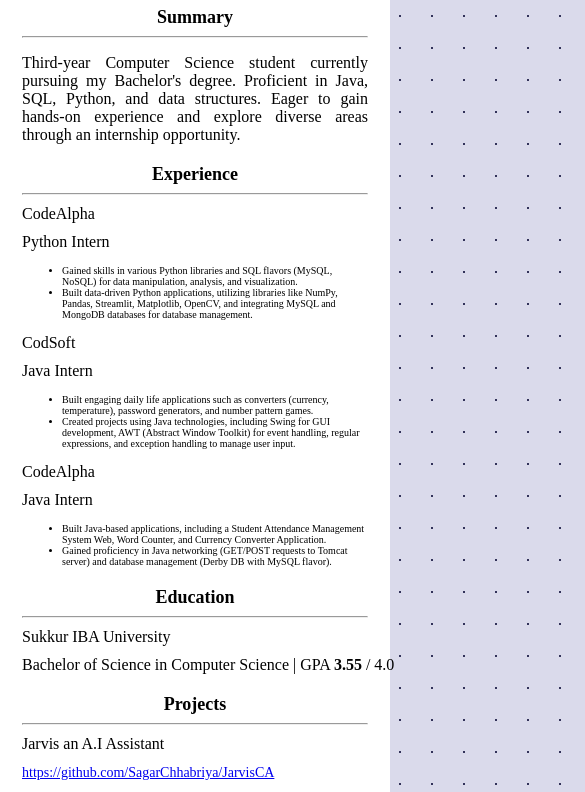
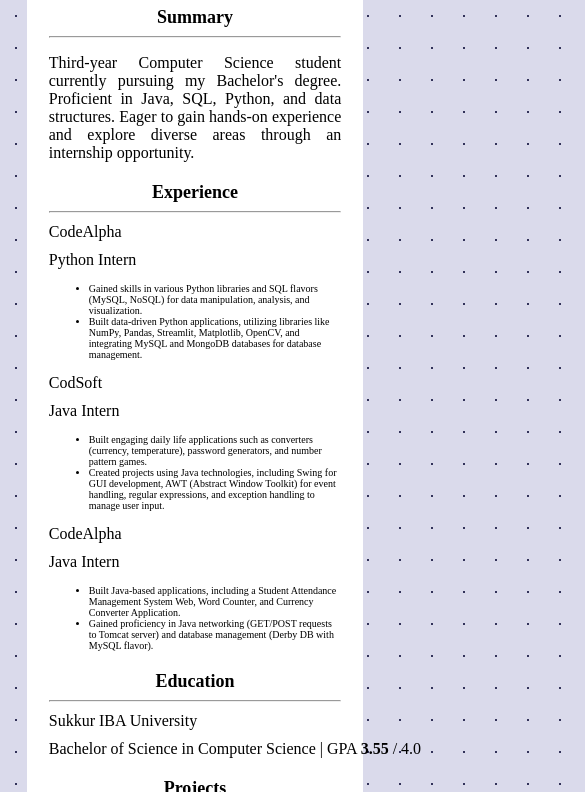
Before and after one commit to SagarChhabriya/Resume, a plain HTML site: page index.html in a window 390 px wide. Shown: the part 160-952 px from the top of the page, 585 px wide, since content can reach past the window. Drawn offline with Linux system fonts and the light colour scheme.

Commit message:
max-witdth to width

```diff
--- a/style.css
+++ b/style.css
@@ -10,7 +10,7 @@ body {
 .main {
     border: 2px solid white;
     margin: 50px auto; /* Centering the main content */
-    max-width: 1000px; /* Limiting the maximum width for better readability */
+    width: 75%; /* Change max-width to width */
     padding: 20px;
     font-size: 16px;
     color: black;
@@ -80,7 +80,7 @@ ul {
 
         border: 2px solid white;
         margin: 50px auto; /* Centering the main content */
-        max-width: 1000px; /* Limiting the maximum width for better readability */
+       width: 75%;
         padding: 20px;
         font-size: 16px;
         color: black;
```
